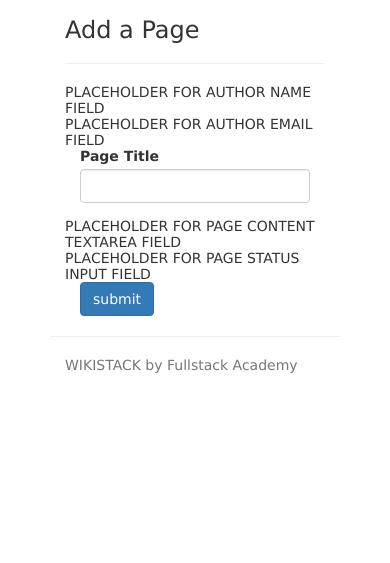
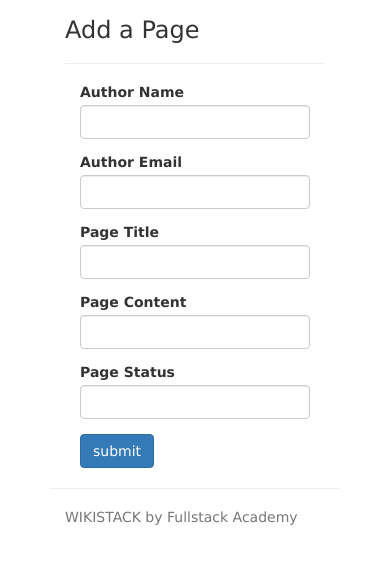
Before and after one commit to tryandbry/wikistack, a website: page views/addpage.html in a window 390 px wide. Shown: the part 53-616 px from the top of the page. Drawn offline with nearby package versions, Linux system fonts and the light colour scheme; files that its build step writes are made by us from their sources.

Commit message:
POSTY! is working for /wiki

```diff
--- a/views/addpage.html
+++ b/views/addpage.html
@@ -5,9 +5,21 @@
   <hr>
   <form method="POST" action="/wiki/">
 
-    <div>PLACEHOLDER FOR AUTHOR NAME FIELD</div>
+    <!-- PLACEHOLDER FOR AUTHOR NAME FIELD -->
+    <div class="form-group">
+      <label for="author" class="col-sm-2 control-label">Author Name</label>
+      <div class="col-sm-10">
+        <input name="author" type="text" class="form-control"/>
+      </div>
+    </div>
 
-    <div>PLACEHOLDER FOR AUTHOR EMAIL FIELD</div>
+    <!-- PLACEHOLDER FOR AUTHOR EMAIL FIELD -->
+    <div class="form-group">
+      <label for="email" class="col-sm-2 control-label">Author Email</label>
+      <div class="col-sm-10">
+        <input name="email" type="text" class="form-control"/>
+      </div>
+    </div>
 
     <div class="form-group">
       <label for="title" class="col-sm-2 control-label">Page Title</label>
@@ -16,11 +28,24 @@
       </div>
     </div>
 
-    <div>PLACEHOLDER FOR PAGE CONTENT TEXTAREA FIELD</div>
+    <!-- PLACEHOLDER FOR PAGE CONTENT TEXTAREA FIELD -->
+    <div class="form-group">
+      <label for="content" class="col-sm-2 control-label">Page Content</label>
+      <div class="col-sm-10">
+        <input name="content" type="text" class="form-control"/>
+      </div>
+    </div>
 
-    <div>PLACEHOLDER FOR PAGE STATUS INPUT FIELD</div>
+    <!-- PLACEHOLDER FOR PAGE STATUS INPUT FIELD  -->
+    <div class="form-group">
+      <label for="status" class="col-sm-2 control-label">Page Status</label>
+      <div class="col-sm-10">
+        <input name="status" type="text" class="form-control"/>
+      </div>
+    </div>
 
-    <div class="col-sm-offset-2 col-sm-10">
+    <!-- <div class="col-sm-offset-2 col-sm-10"> -->
+    <div class="col-sm-10">
       <button type="submit" class="btn btn-primary">submit</button>
     </div>
 
```
Also changed, not shown: routes/wiki.js (+15 -1 lines).
